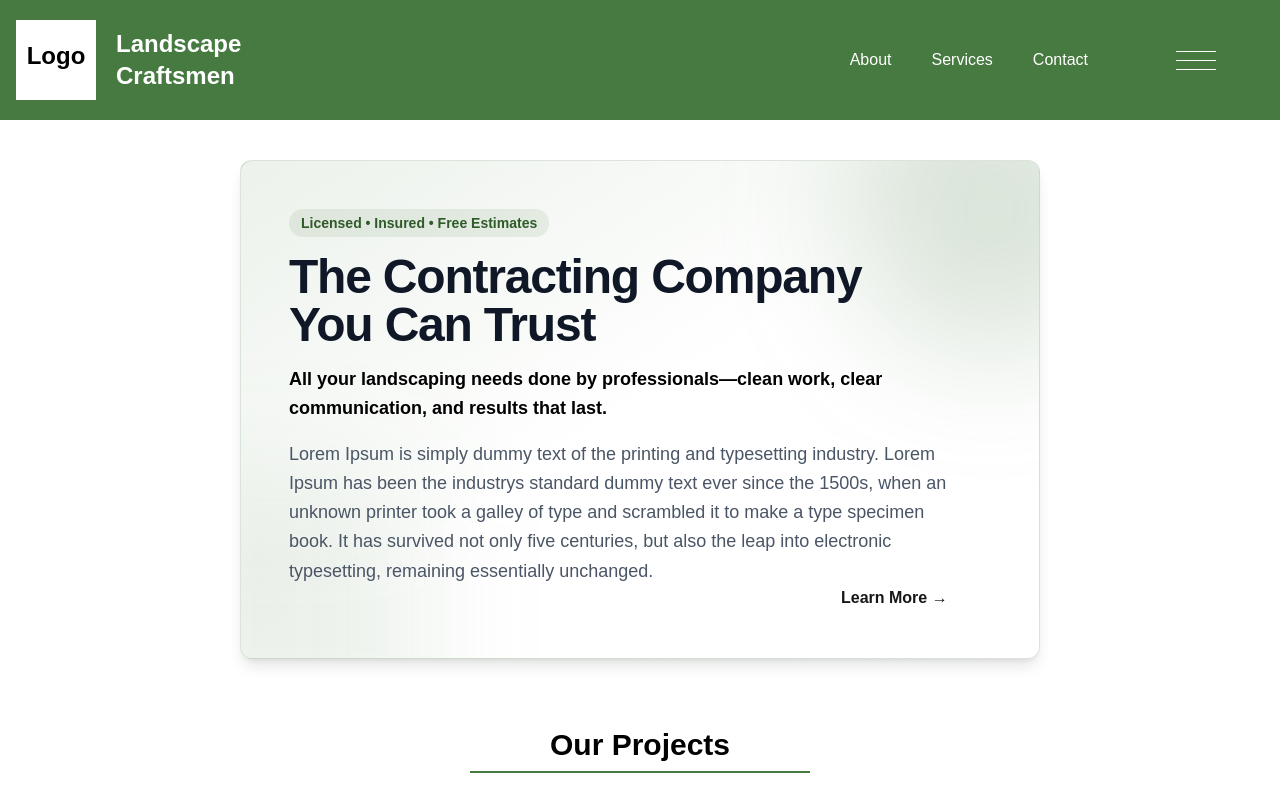
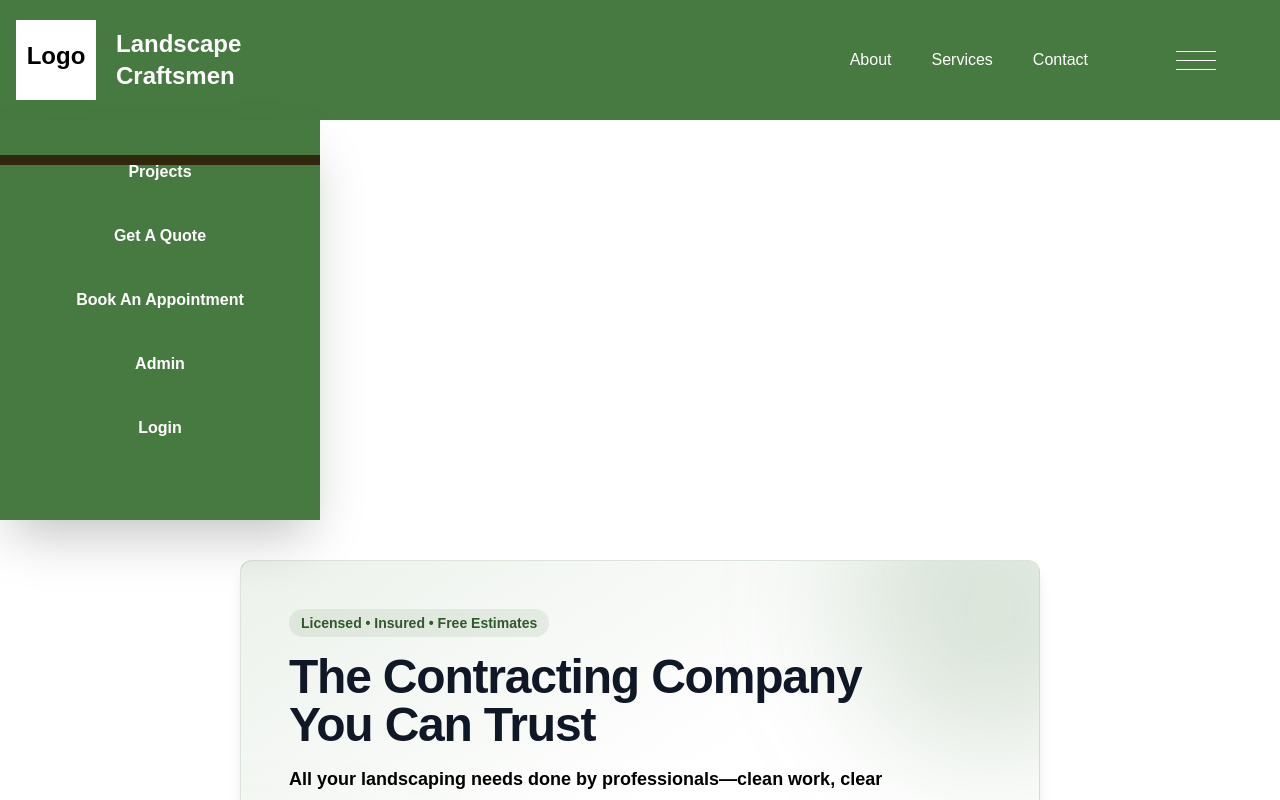
Before and after one commit to Syntactix31/capstone-proj, a Next.js app: page / in a window 1280 px wide. Shown: the top 800 px of the page. Built offline with nearby package versions, Linux system fonts and the light colour scheme.

Commit message:
worked more on nav bar and drop down menu

```diff
--- /dev/null
+++ b/src/app/components/DropDownMenu.js
@@ -0,0 +1,17 @@
+import Link from "next/link";
+
+export default function DropDownMenu () {
+
+
+  return (
+      <div className="bg-[#477A40] w-80 h-100  flex flex-col gap-10 text-white text-center font-semibold p-10 *:hover:scale-105 *:transition-transform *:duration-200 *:active:opacity-50 *:active:scale-100 top-outline shadow-2xl z-100">
+        <Link href="/projects">Projects</Link>
+        <Link href="/quote">Get A Quote</Link>
+        <Link href="/appointments">Book An Appointment</Link>
+        <Link href="/admin">Admin</Link>
+        <Link href="/login">Login</Link>
+
+      </div>
+
+  );
+}
--- a/src/app/components/Navbar.js
+++ b/src/app/components/Navbar.js
@@ -1,8 +1,31 @@
+"use client"
+
 import Link from "next/link";
+import { useState } from "react";
+
+import DropDownMenu from "./DropDownMenu.js";
 
 export default function NavBar () {
 
+  const [navClicked, setNavClicked] = useState(false);
+
+  if (setNavClicked === true) {
+    // show drop down menu
+
+  }
+
+  const handleNavClick = () => {
+    setNavClicked(!navClicked);
+  }
+
+  const closeMenu = () => {
+    setNavClicked(false);
+  };
+
+
+
   return (
+      <>
           <nav className="bg-[#477a40] h-30 w-full p-4 flex text-white items-center justify-between">
 
             <div className="flex gap-5 items-center">
@@ -28,7 +51,7 @@ export default function NavBar () {
                 <li><Link href="/contact" className="hover:opacity-60">Contact</Link></li>
               </ul>
 
-              <div className="p-2 hover:opacity-50 flex flex-col gap-2">
+              <div className="p-2 hover:opacity-50 flex flex-col gap-2" onClick={handleNavClick}>
                 <hr className="w-10 "/>
                 <hr className="w-10 "/>
                 <hr className="w-10 "/>
@@ -38,5 +61,8 @@ export default function NavBar () {
 
           </nav>
 
+          {navClicked && ( <DropDownMenu /> )}
+      </>
+
   );
 }
--- a/src/app/globals.css
+++ b/src/app/globals.css
@@ -210,3 +210,20 @@ html {
     mask-position: left;
   }
 }
+
+/* For drop down menu border */
+.top-outline {
+  position: relative;
+}
+
+.top-outline::before {
+  content: '';
+  position: absolute;
+  left: 0;
+  right: 0;
+  top: -5;
+  height: 10px;
+  background-color: #31270c;
+  transform: translateY(-50%);
+  z-index: 10;
+}
--- a/src/app/page.js
+++ b/src/app/page.js
@@ -3,6 +3,7 @@ import Image from "next/image";
 
 import NavBar from "./components/Navbar.js";
 import Footer from "./components/Footer.js";
+import DropDownMenu from "./components/DropDownMenu.js";
 
 import CommentCarousel from "./components/CommentsCarousel.js";
 
@@ -26,6 +27,12 @@ export default function Home() {
         <header className="flex w-full bg-white">
           <NavBar />
         </header>
+
+         {/* HERE */}
+        <DropDownMenu />
+
+
+
 
       <main className="flex flex-col min-h-screen w-full bg-white gap-15">
 
@@ -120,6 +127,7 @@ export default function Home() {
 
 
 
+
       </main>
 
       <Footer />
@@ -136,6 +144,10 @@ export default function Home() {
 
 // write a review button under client reviews for users logged in
 
-// text or full bubble shimmer effect on delay each time and arrow is pressed
+// ✅ text or full bubble shimmer effect on delay each time and arrow is pressed
 
 // clicking on the comment in focus shows a pop up modal of full customer review
+
+// add animation to hamburger menu click
+
+// FIX DROPDOWN NOT WORKING  IT SHOULD DISPLAY INFTONT OF EVERYTHING
```
Also changed, not shown: src/app/components/CommentsCarousel.js (line endings or trailing spaces).
